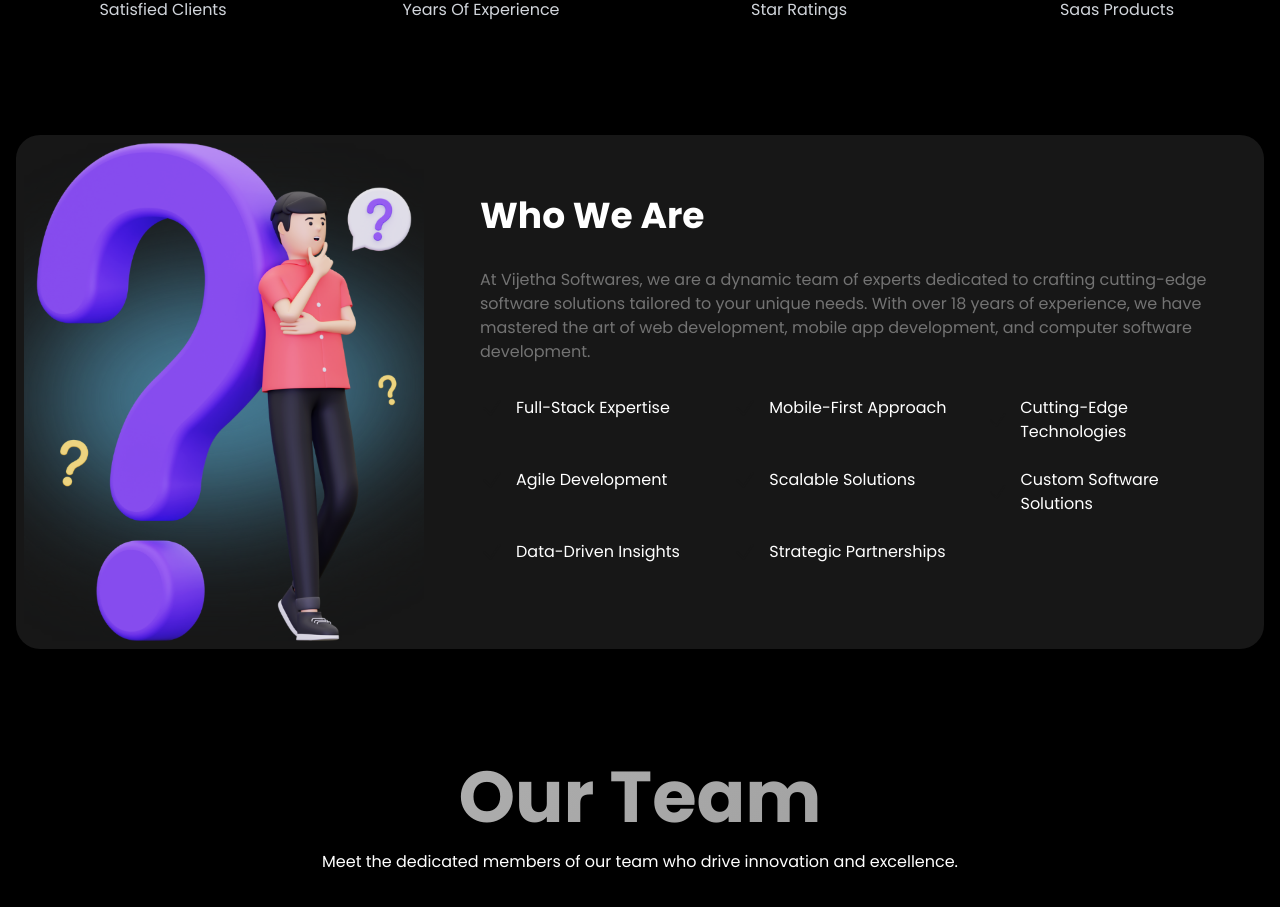
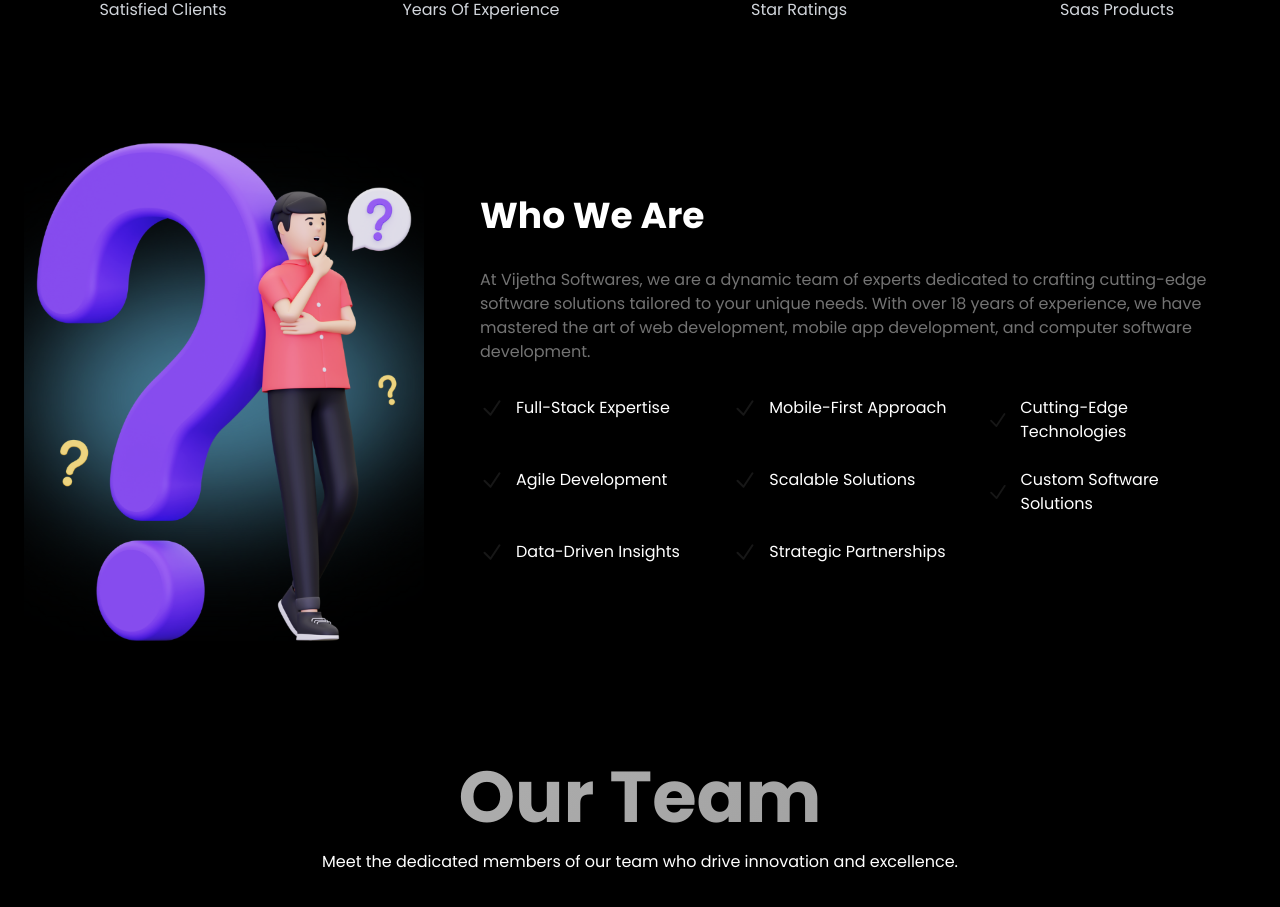
Before and after one commit to Webrizen/vijetha-softwares-private-limited, a Next.js app: page / in a window 1280 px wide. Shown: the part 4416-5323 px from the top of the page. Built offline with nearby package versions, Linux system fonts and the light colour scheme; what tailwindcss-animated would draw is missing.

Commit message:
I wish mei maru na kabhi v

```diff
--- a/src/app/page.js
+++ b/src/app/page.js
@@ -439,7 +439,7 @@
       </section>
       <section class="container px-4 py-4 mx-auto" id='About'>
         <div
-          class="block rounded-3xl bg-[rgba(225,225,225,0.1)] shadow-[0_2px_15px_-3px_rgba(0,0,0,0.07),0_10px_20px_-2px_rgba(0,0,0,0.04)]">
+          class="block rounded-3xl shadow-[0_2px_15px_-3px_rgba(0,0,0,0.07),0_10px_20px_-2px_rgba(0,0,0,0.04)]">
           <div class="flex flex-wrap items-center">
             <div class="block w-full shrink-0 grow-0 basis-auto lg:flex lg:w-6/12 xl:w-4/12">
               <img src="/about-us.webp" alt="About Us"
```
